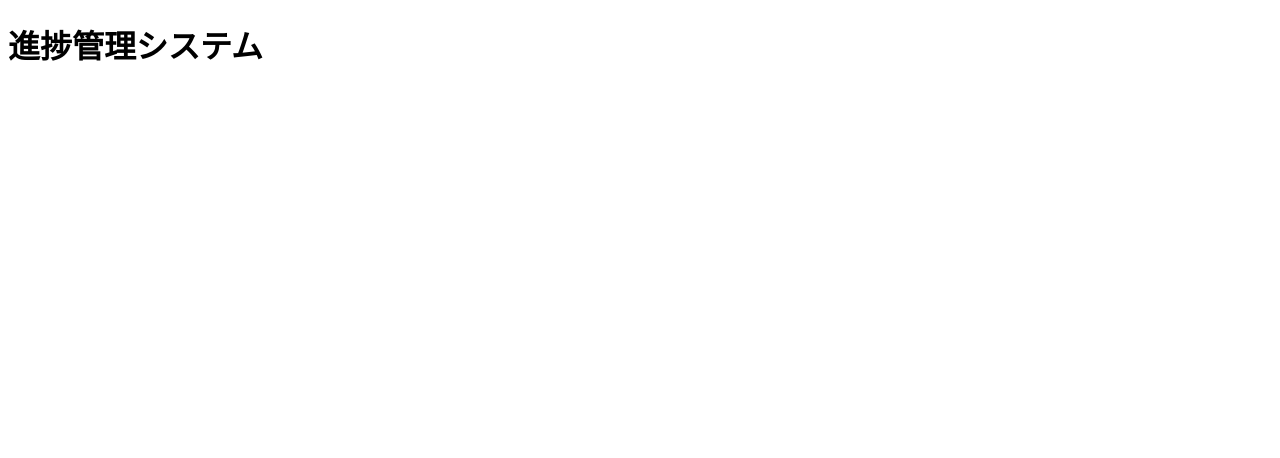
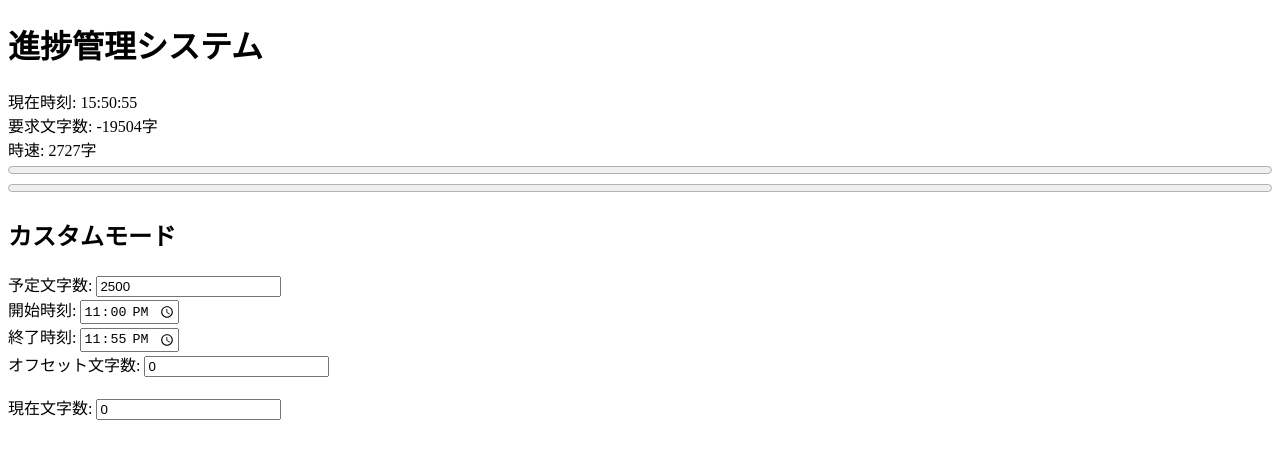
Before and after one commit to konumatakaki/Progress-Management-System, a plain HTML site: page index.html in a window 1280 px wide. Drawn offline with Linux system fonts and the light colour scheme.

Commit message:
ひとまず完成？

```diff
--- a/index.html
+++ b/index.html
@@ -1,16 +1,123 @@
 <!DOCTYPE html>
 <html lang="ja">
+
 <head>
-    <meta charset="UTF-8">
-    <meta name="viewport" content="width=device-width, initial-scale=1.0">
+    <meta charset="UTF-8" />
+    <meta name="viewport" content="width=device-width, initial-scale=1.0" />
     <title>進捗管理システム</title>
+</head>
+
+<body>
+    <h1>進捗管理システム</h1>
+    <div id="currentTime">現在時刻: [System Loading Now]</div>
+    <div id="wordsToWrite">要求文字数: [System Loading Now]</div>
+    <div id="wordsPerHour">時速: [System Loading Now]</div>
+    <progress id="timeProgressBar" value="0" max="100" style="width: 100%"></progress>
+    <progress id="wordProgressBar" value="0" max="100" style="width: 100%"></progress>
+    <br />
+    <h2>カスタムモード</h2>
+    <label for="targetWordCount">予定文字数: </label>
+    <input type="number" id="targetWordCount" min="0" value="2500" data-id="word-count" />
+    <br />
+    <label for="startTime">開始時刻: </label>
+    <input type="time" id="startTime" value="23:00:00" data-id="time" />
+    <br />
+    <label for="endTime">終了時刻: </label>
+    <input type="time" id="endTime" value="23:55:00" data-id="time" />
+    <br />
+    <label for="offsetWordCount">オフセット文字数: </label>
+    <input type="number" id="offsetWordCount" min="0" value="0" data-id="word-count" />
+    <br />
+    <br />
+    <label for="nowWordCount">現在文字数: </label>
+    <input type="number" id="nowWordCount" min="0" value="0" data-id="word-count" />
+
     <script>
-        let testVariable = 10;
+        // 時間表示用の関数
+        function timeToText(time) {
+            let hour = String(time.getHours()).padStart(2, "0");
+            let minute = String(time.getMinutes()).padStart(2, "0");
+            let second = String(time.getSeconds()).padStart(2, "0");
+            let timeText = `${hour}:${minute}:${second}`;
+            return timeText;
+        }
+
+        // 時間関連の更新
+        function updateTime() {
+            let currentTime = new Date();
+            currentHours =
+                currentTime.getHours() +
+                currentTime.getMinutes() / 60 +
+                currentTime.getSeconds() / 3600;
+            document.getElementById(
+                "currentTime"
+            ).innerHTML = `現在時刻: ${timeToText(currentTime)}`;
+
+            let targetWordCount = document.getElementById("targetWordCount").value;
+            let startTime = document.getElementById("startTime").value;
+            let endTime = document.getElementById("endTime").value;
+            let offsetWordCount = Number(
+                document.getElementById("offsetWordCount").value
+            );
+
+            let [startHours, startMinutes] = startTime.split(":").map(Number);
+            let [endHours, endMinutes] = endTime.split(":").map(Number);
+            let differenceInHours =
+                endHours + endMinutes / 60 - (startHours + startMinutes / 60);
+            let elapsedTimeInHours =
+                currentHours - (startHours + startMinutes / 60);
+            let timeProgressRate = elapsedTimeInHours / differenceInHours;
+            let needWordCount = Math.round(
+                targetWordCount * timeProgressRate + offsetWordCount
+            );
+            document.getElementById(
+                "wordsToWrite"
+            ).innerHTML = `要求文字数: ${needWordCount}字`;
+
+            let wordsPerHour = Math.round(targetWordCount / differenceInHours);
+            document.getElementById(
+                "wordsPerHour"
+            ).innerHTML = `時速: ${wordsPerHour}字`;
+
+            document.getElementById("timeProgressBar").value =
+                (elapsedTimeInHours / differenceInHours) * 100;
+        }
+
+        // 文字数関連の更新
+        function updateWord() {
+            let targetWordCount = document.getElementById("targetWordCount").value;
+            let offsetWordCount = document.getElementById("offsetWordCount").value;
+            let nowWordCount = document.getElementById("nowWordCount").value;
+
+            document.getElementById("wordProgressBar").value =
+                ((nowWordCount - offsetWordCount) / targetWordCount) * 100;
+        }
+
+        // 全体の更新
+        function updateSystem() {
+            updateTime();
+            updateWord();
+        }
+
+        setInterval(updateSystem, 200);
+
+        // リセット
+        function resetDefaults() {
+            updateSystem();
+        }
+
+        //以下デバッグ用
+        document.querySelectorAll('input[data-id="debug"]').forEach((input) => {
+            input.addEventListener("input", writeDebugText);
+        });
+
+        function writeDebugText() {
+            let inputNum = document.getElementById("debugNumberInput").value;
+            let currentTime = new Date();
+            let debugText = inputNum + " " + timeToText(currentTime);
+            document.getElementById("debugTextOutput").innerHTML = debugText;
+        }
     </script>
-</head>
-<body>
-    <h1>
-        進捗管理システム
-    </h1>
 </body>
+
 </html>
```
